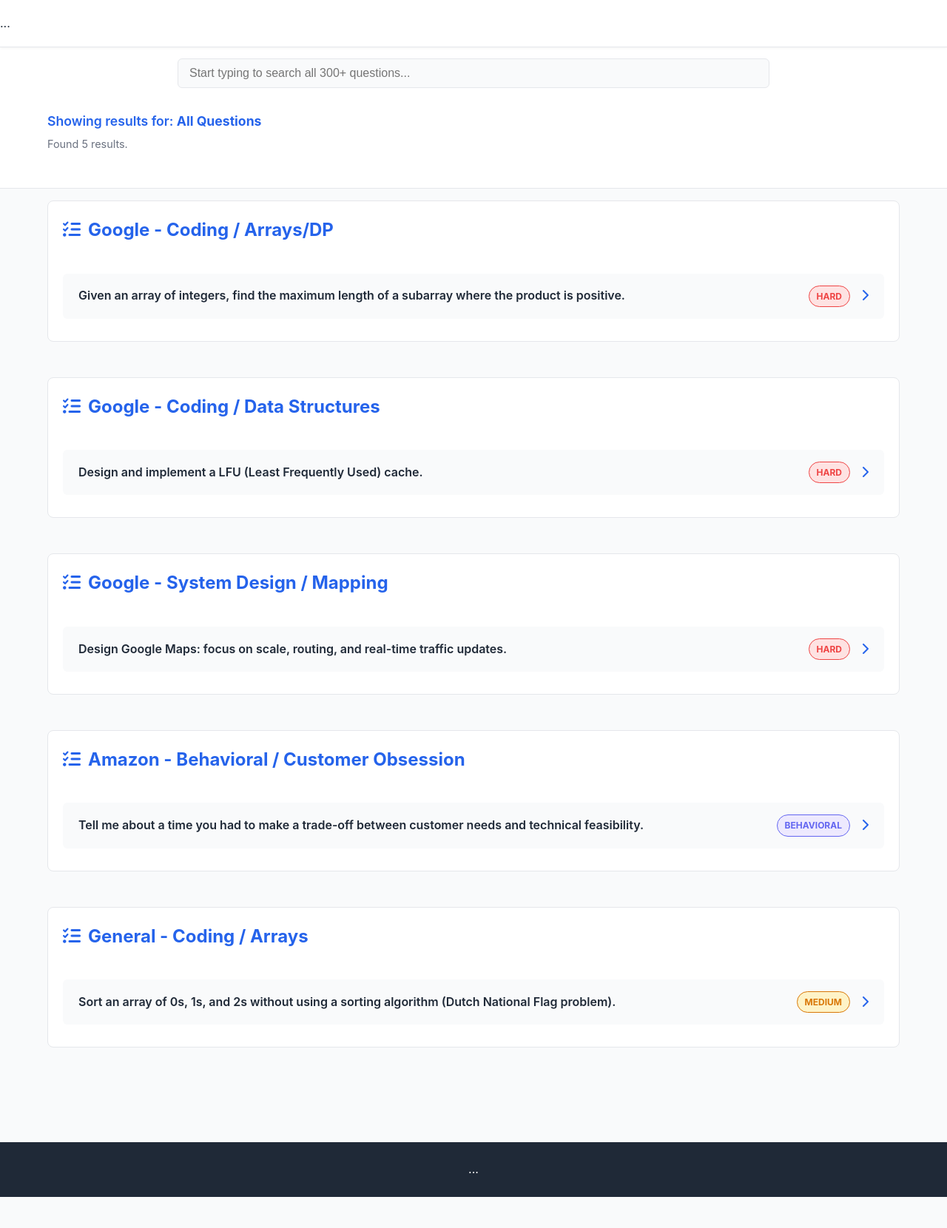
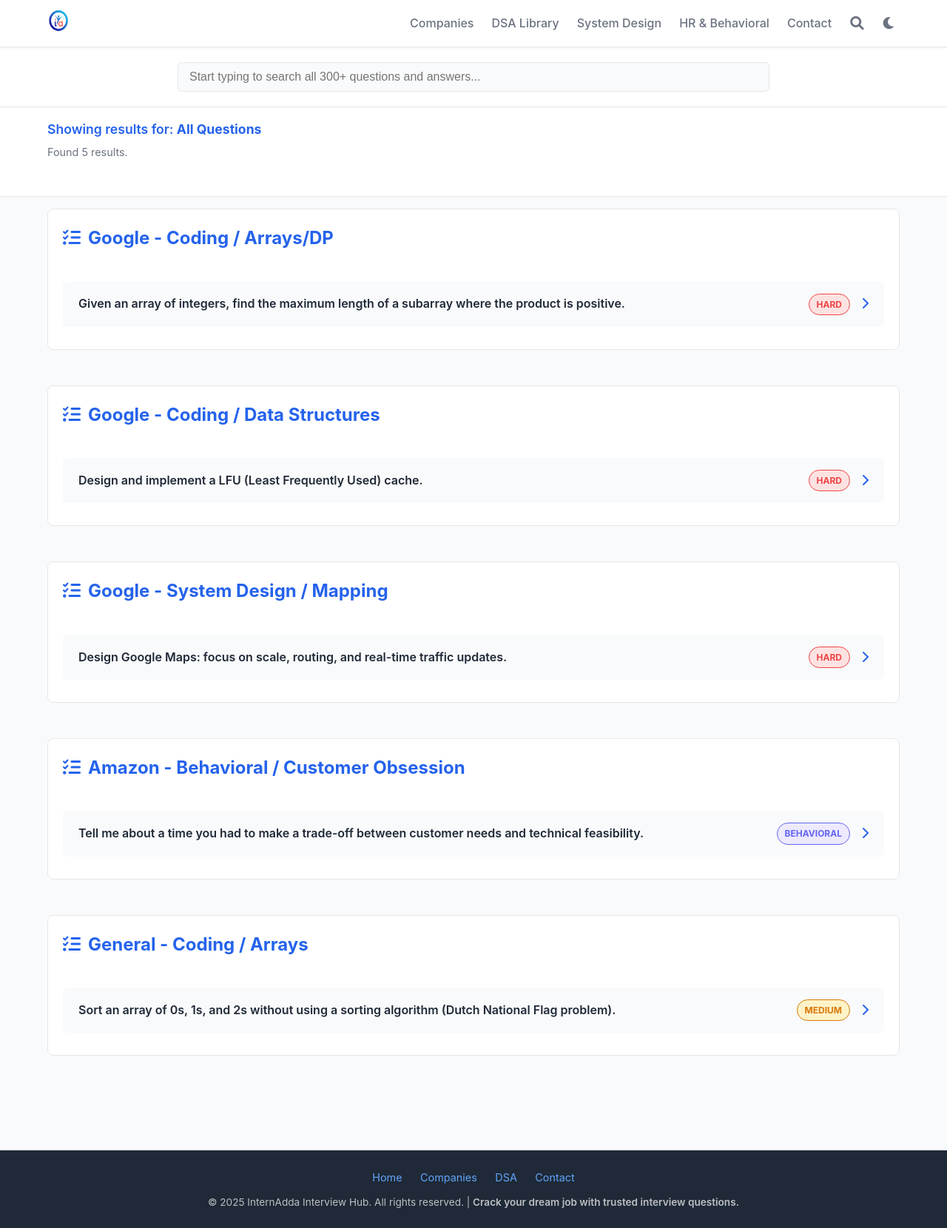
Before and after one commit to officialnewbharat-art/interview-preparation, a plain HTML site: page search.html in a window 1280 px wide. Shown: the whole page at 74% size. Before the commit the page ends 1618 px from the top, so only its background shows below. Drawn offline with Linux system fonts and the light colour scheme.

Commit message:
Update search.html

```diff
--- a/search.html
+++ b/search.html
@@ -4,19 +4,48 @@
     <meta charset="UTF-8">
     <meta name="viewport" content="width=device-width, initial-scale=1.0">
     <title>Search 300+ Interview Questions (DSA, System Design, Behavioral) | InternAdda</title>
-    <meta name="description" content="Instantly search the complete InternAdda database of 300+ interview questions. Filter by Company, DSA Topic, System Design, or Behavioral/HR round.">
-    <meta name="keywords" content="interview question search, DSA repository, Find Google questions, search coding problems, InternAdda full question bank">
+    <meta name="description" content="Instantly search the complete InternAdda database of 300+ interview questions with detailed answers. Filter by Company, DSA Topic, System Design, or Behavioral/HR round instantly. Your fastest way to find answers.">
+    <meta name="keywords" content="interview question search, DSA repository, Find Google questions, search coding problems, InternAdda full question bank, search interview answers, technical interview search">
+
+    <meta property="og:title" content="Full Question Search Hub | InternAdda Interview Hub">
+    <meta property="og:description" content="Access the entire 300+ question database with live filtering and detailed explanations.">
+    <meta property="og:type" content="website">
+    <meta property="og:url" content="https://www.internaddainterviewhub.com/search.html">
+
     <link rel="canonical" href="https://www.internaddainterviewhub.com/search.html">
     <link rel="stylesheet" href="style.css">
     <link rel="icon" href="assets/favicon.ico">
     <link rel="stylesheet" href="https://cdnjs.cloudflare.com/ajax/libs/font-awesome/6.0.0-beta3/css/all.min.css">
 </head>
 <body>
-    <header class="header">...</header>
+    <header class="header">
+        <div class="container">
+            <div class="logo">
+                <a href="index.html">
+                    <img src="assets/logo.jpg" alt="InternAdda Interview Hub Logo">
+                </a>
+            </div>
 
-    <div class="floating-search-bar active" id="floating-search-bar" style="position: static;">
+            <div class="main-nav-wrapper">
+                <nav class="nav-links" id="nav-links">
+                    <a href="companies.html">Companies</a>
+                    <a href="dsa-library.html">DSA Library</a>
+                    <a href="system-design.html">System Design</a>
+                    <a href="hr-round.html">HR & Behavioral</a>
+                    <a href="contact.html">Contact</a>
+                </nav>
+                <div class="utility-icons">
+                    <button id="search-trigger" title="Search Questions"><i class="fas fa-search"></i></button>
+                    <button id="theme-toggle" title="Toggle Dark/Light Mode"><i class="fas fa-moon"></i></button>
+                </div>
+                <div class="menu-toggle" id="menu-toggle"><i class="fas fa-bars"></i></div>
+            </div>
+        </div>
+    </header>
+
+    <div class="floating-search-bar active" id="floating-search-bar" style="position: static; padding: 20px 0; box-shadow: none; border-bottom: var(--border-subtle);">
         <div class="container">
-            <input type="text" id="search-input-page" placeholder="Start typing to search all 300+ questions..." autofocus>
+            <input type="text" id="search-input-page" placeholder="Start typing to search all 300+ questions and answers..." autofocus>
         </div>
     </div>
 
@@ -24,20 +53,33 @@
         <section class="hero" style="background-color: var(--background-light); color: var(--text-color-primary); padding: 1rem 0; border-bottom: var(--border-subtle);">
             <div class="container" style="text-align: left;">
                 <p style="font-size: 1.1rem; margin-bottom: 0;">Showing results for: <strong id="search-term-display" style="font-weight: 700; color: var(--primary-blue);">All Questions</strong></p>
-                <p style="font-size: 0.9rem; margin-top: 5px; color: var(--text-color-secondary);" id="result-count"></p>
+                <p style="font-size: 0.9rem; margin-top: 5px; color: var(--text-color-secondary);" id="result-count">Loading results...</p>
             </div>
         </section>
 
         <section class="question-list">
             <div class="container">
                 <div id="search-results-container">
-                    <p style="text-align: center; padding: 50px; font-size: 1.2rem; color: #6B7280;">Loading all questions. Please type a keyword to filter results immediately.</p>
+                    <p style="text-align: center; padding: 50px; font-size: 1.2rem; color: #6B7280;">Please wait while the complete question bank loads...</p>
                 </div>
             </div>
         </section>
     </main>
 
-    <footer class="footer">...</footer>
+    <footer class="footer">
+        <div class="container">
+            <div class="footer-nav">
+                <a href="index.html">Home</a>
+                <a href="companies.html">Companies</a>
+                <a href="dsa-library.html">DSA</a>
+                <a href="contact.html">Contact</a>
+            </div>
+            <p class="footer-text">
+                &copy; 2025 InternAdda Interview Hub. All rights reserved. | <strong style="font-weight: 600;">Crack your dream job with trusted interview questions.</strong>
+            </p>
+        </div>
+    </footer>
+
     <script src="questions-data.js"></script>
     <script src="script.js"></script>
 </body>
```
